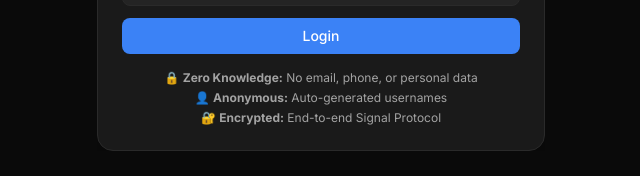
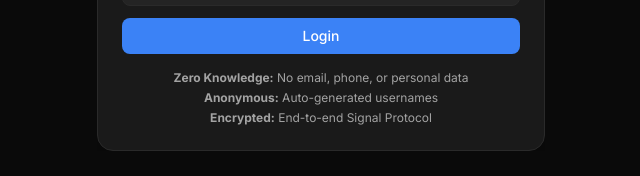
Before and after one commit to mcarrollnow/whisper, a Next.js app: page /auth in a window 1280 px wide. Shown: the part 504-680 px from the top of the page, without its empty margins (319-959 px from the left). Built offline with nearby package versions, Linux system fonts and the light colour scheme; no server answers.

Commit message:
Remove emojis from login screen
- Clean text-only privacy features description
- Maintain professional appearance without emojis

```diff
--- a/app/auth/page.tsx
+++ b/app/auth/page.tsx
@@ -198,9 +198,9 @@ export default function PrivateAuthPage() {
 
           <div className="mt-4 text-center text-xs text-dark-text-secondary">
             <div className="space-y-1">
-              <p>🔒 <strong>Zero Knowledge:</strong> No email, phone, or personal data</p>
-              <p>👤 <strong>Anonymous:</strong> Auto-generated usernames</p>
-              <p>🔐 <strong>Encrypted:</strong> End-to-end Signal Protocol</p>
+              <p><strong>Zero Knowledge:</strong> No email, phone, or personal data</p>
+              <p><strong>Anonymous:</strong> Auto-generated usernames</p>
+              <p><strong>Encrypted:</strong> End-to-end Signal Protocol</p>
             </div>
           </div>
         </div>
```
